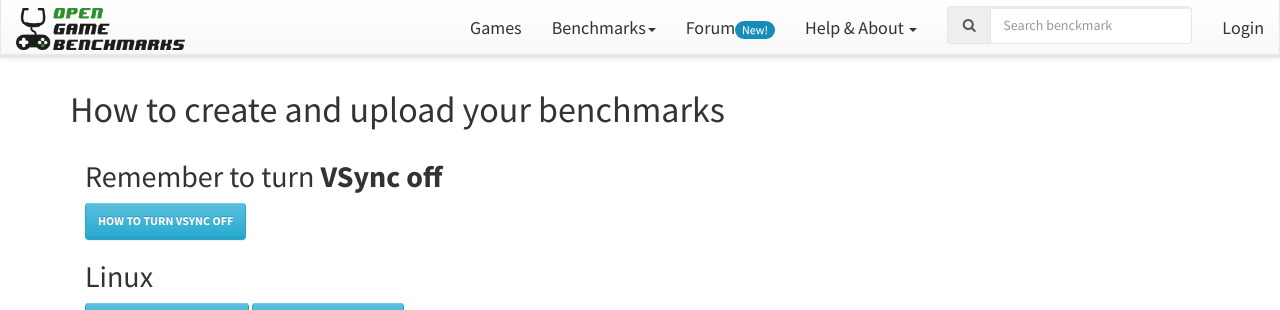
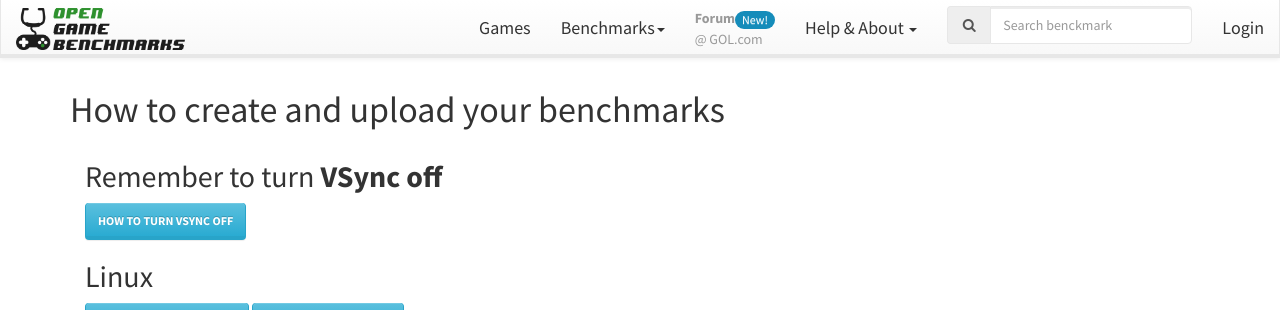
Before and after one commit to wbasile/Open-Game-Benchmarks, a Django app: page /about/ in a window 1280 px wide. Shown: the top 310 px of the page. Run offline with Django 3.2, Linux system fonts and the light colour scheme; data that the repository does not hold is empty; parts of the project's set-up code (start-up, migrations or seed data) failed here and were passed over; some libraries are stand-ins or nearby versions.

Commit message:
fixing forum link

```diff
--- a/lgbdb/templates/navbar.html
+++ b/lgbdb/templates/navbar.html
@@ -97,7 +97,7 @@ build the list of game titles for autocomplete
 
 
         <li>
-            <a href="https://www.gamingonlinux.com/forum/19/"><h4>Forum<span class="badge">New!</span></h4></a>
+            <a href="https://www.gamingonlinux.com/forum/19/" target="new"><b>Forum<span class="badge">New!</span></b><br>@ GOL.com</a>
         </li>
 
 
```
Also changed, not shown: lgbdb/static/icons/gol_icon.svg (added).
